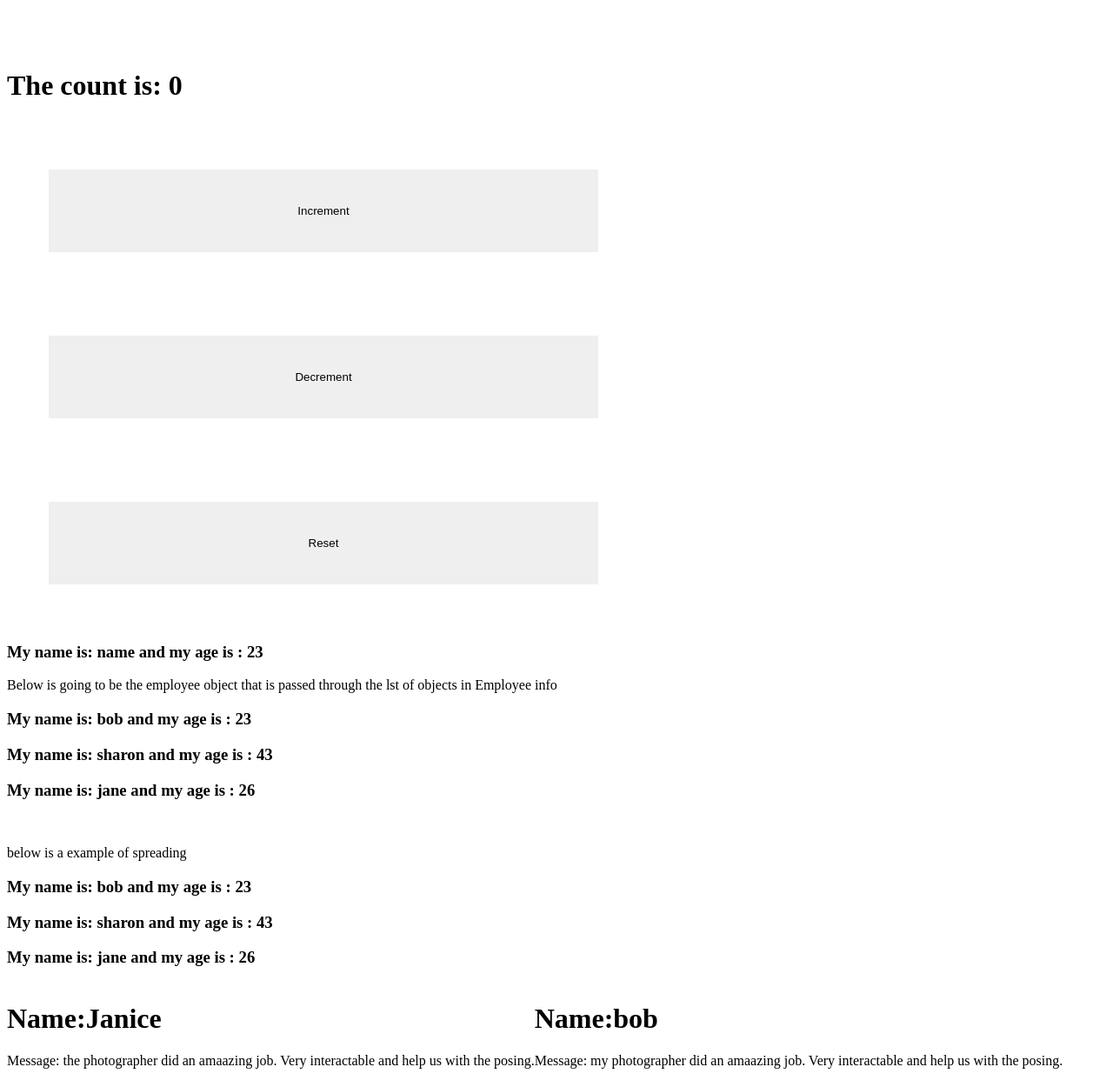
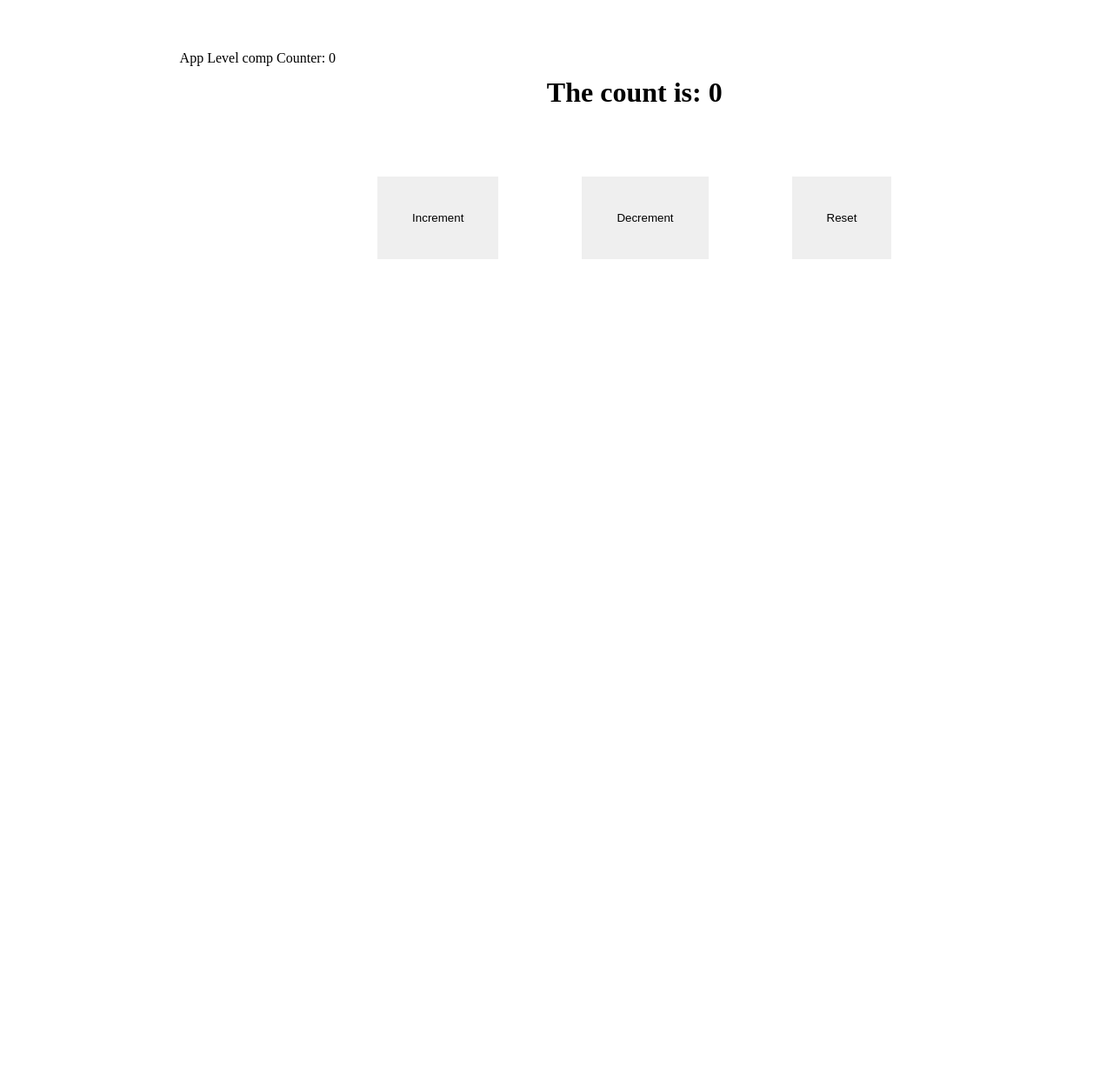
Before and after one commit to nonsoo/counterapp, a React (Create React App) app: page / in a window 1280 px wide. Shown: the part 220-1470 px from the top of the page at 87% size. After the commit the page ends 800 px from the top, so only its background shows below. Built offline with nearby package versions, Linux system fonts and the light colour scheme.

Commit message:
Added Redux store

```diff
--- a/package.json
+++ b/package.json
@@ -8,7 +8,9 @@
     "@testing-library/user-event": "^12.8.3",
     "react": "^17.0.2",
     "react-dom": "^17.0.2",
+    "react-redux": "^7.2.4",
     "react-scripts": "4.0.3",
+    "redux": "^4.1.0",
     "web-vitals": "^1.1.1"
   },
   "scripts": {
--- a/src/App.js
+++ b/src/App.js
@@ -1,69 +1,14 @@
 import Counter from "./Components/Counter";
-import Employee from "./Components/Employee";
-import Testimon from "./Components/Testimon";
-import "./CSS/layout.css";
+import "./CSS/counter.css";
+
+import { useSelector } from "react-redux";
 
 function App() {
-  const EmployeeInfo = [
-    {
-      id: 1,
-      name: "bob",
-      salary: 253452,
-      age: 23,
-    },
-    {
-      id: 2,
-      name: "sharon",
-      salary: 2142232,
-      age: 43,
-    },
-    {
-      id: 3,
-      name: "jane",
-      salary: 235543442,
-      age: 26,
-    },
-  ];
-
-  const testimonLst = [
-    {
-      id: 1,
-      name: "Janice",
-      message:
-        "the photographer did an amaazing job. Very interactable and help us with the posing.",
-    },
-    {
-      id: 2,
-      name: "bob",
-      message:
-        "my photographer did an amaazing job. Very interactable and help us with the posing.",
-    },
-  ];
-
+  const count = useSelector((state) => state.counter.count);
   return (
     <div className="App">
+      <p>App Level comp Counter: {count}</p>
       <Counter />
-      <Employee name="name" age="23" />
-      <p>
-        Below is going to be the employee object that is passed through the lst
-        of objects in Employee info
-      </p>
-      {EmployeeInfo.map((employee) => {
-        const { id, name, age } = employee;
-        return <Employee key={id} name={name} age={age} />;
-      })}
-      <br></br>
-      <p>below is a example of spreading</p>
-      <div>
-        {EmployeeInfo.map((employee) => {
-          return <Employee key={employee.id} {...employee} />;
-        })}
-      </div>
-      <div className="Testimon">
-        {testimonLst.map((testimon) => {
-          return <Testimon key={testimon.id} {...testimon} />;
-        })}
-      </div>
     </div>
   );
 }
--- a/src/CSS/counter.css
+++ b/src/CSS/counter.css
@@ -1,9 +1,19 @@
+.App {
+  display: flex;
+  justify-content: center;
+  align-items: center;
+}
 .Counter {
   font-size: 2rem;
   font-weight: bold;
 
   margin: 300px auto;
   margin-bottom: 30px;
+  text-align: center;
+}
+
+.BtnContainer {
+  display: flex;
 }
 
 .btnStyle {
--- a/src/CSS/layout.css
+++ /dev/null
@@ -1,4 +0,0 @@
-.Testimon {
-  display: flex;
-  flex-direction: row;
-}
--- a/src/Components/Counter.js
+++ b/src/Components/Counter.js
@@ -1,22 +1,43 @@
 import React from "react";
-import { useState } from "react";
-import "../CSS/counter.css";
+import { useSelector, useDispatch } from "react-redux";
+import { decrement, increment, reset } from "../redux/ducks/counter";
 
 const Counter = () => {
-  const [count, setCount] = useState(0);
+  //useSelector allows us to access variable that are in our redux store
+  //first need to access the reducer that the varible is inside of therefore
+  //state.counter
+  //then access the actual variable therefore state.counter.count
+  const count = useSelector((state) => state.counter.count);
+
+  //The dispatch is goign to async send an action to the redux store which is
+  //going to dispatch an action that the reducer has
+  const dispatch = useDispatch();
+
+  const doIncrement = () => {
+    dispatch(increment());
+  };
+
+  const doDecrement = () => {
+    dispatch(decrement());
+  };
+  const doResetCount = () => {
+    dispatch(reset());
+  };
 
   return (
     <div>
       <p className="Counter">The count is: {count}</p>
-      <button className="btnStyle" onClick={() => setCount(count + 1)}>
+      <div className="BtnContainer">
+        <button className="btnStyle" onClick={doIncrement}>
           Increment
         </button>
-      <button className="btnStyle" onClick={() => setCount(count - 1)}>
+        <button className="btnStyle" onClick={doDecrement}>
           Decrement
         </button>
-      <button className="btnStyle" onClick={() => setCount(0)}>
+        <button className="btnStyle" onClick={doResetCount}>
           Reset
         </button>
+      </div>
     </div>
   );
 };
--- a/src/Components/Employee.js
+++ /dev/null
@@ -1,13 +0,0 @@
-import React from "react";
-
-const Employee = ({ name, age }) => {
-  return (
-    <>
-      <h3>
-        My name is: {name} and my age is : {age}
-      </h3>
-    </>
-  );
-};
-
-export default Employee;
--- a/src/Components/Testimon.js
+++ /dev/null
@@ -1,12 +0,0 @@
-import React from "react";
-
-const Testimon = ({ name, message }) => {
-  return (
-    <div>
-      <h1>Name:{name}</h1>
-      <p>Message: {message}</p>
-    </div>
-  );
-};
-
-export default Testimon;
--- a/src/index.js
+++ b/src/index.js
@@ -1,10 +1,14 @@
 import React from "react";
 import ReactDOM from "react-dom";
 import App from "./App";
+import { Provider } from "react-redux";
+import store from "./redux/configureStore";
 
 ReactDOM.render(
   <React.StrictMode>
-    <App />
+    <Provider store={store}>
+      <App />
+    </Provider>
   </React.StrictMode>,
   document.getElementById("root")
 );
--- /dev/null
+++ b/src/redux/configureStore.js
@@ -0,0 +1,11 @@
+import { combineReducers, createStore } from "redux";
+import counterReducer from "./ducks/counter";
+
+//combine reducers combines all the reducers into one so that you can use it in the store
+const reducer = combineReducers({
+  counter: counterReducer,
+});
+
+const store = createStore(reducer);
+
+export default store;
--- /dev/null
+++ b/src/redux/ducks/counter.js
@@ -0,0 +1,38 @@
+// store the increment and decreament strings in a variable so that if spelling mistake it can be caught
+const INCREMENT = "increatment";
+const DECREMENT = "decrement";
+const RESET = "reset";
+
+export const increment = () => ({
+  //This is what is going to get called when func is called
+  type: INCREMENT,
+});
+
+export const decrement = () => ({
+  //This is what is going to get called when func is called
+  type: DECREMENT,
+});
+
+export const reset = () => ({
+  //This is what is going to get called when func is called
+  type: RESET,
+});
+
+const initialState = {
+  //setting the initial state of the variable
+  count: 0,
+};
+
+export default (state = initialState, action) => {
+  //controls what happens based on which action is called
+  switch (action.type) {
+    case INCREMENT:
+      return { ...state, count: state.count + 1 };
+    case DECREMENT:
+      return { ...state, count: state.count - 1 };
+    case RESET:
+      return { ...state, count: 0 };
+    default:
+      return state;
+  }
+};
```
Also changed, not shown: 1 other file (tests, documents, lock files or other folders). Lines whose indentation alone changed are shown as unchanged.
